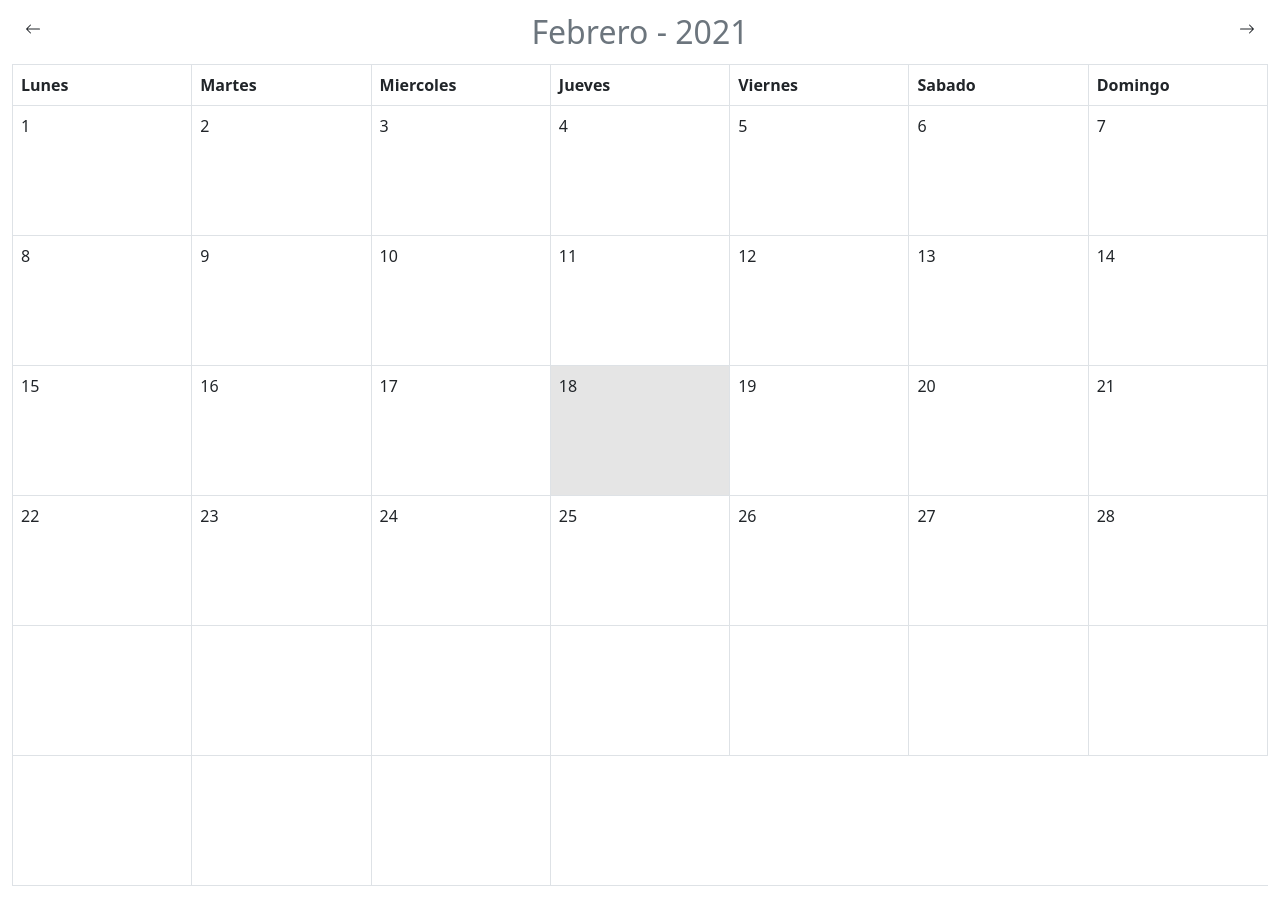
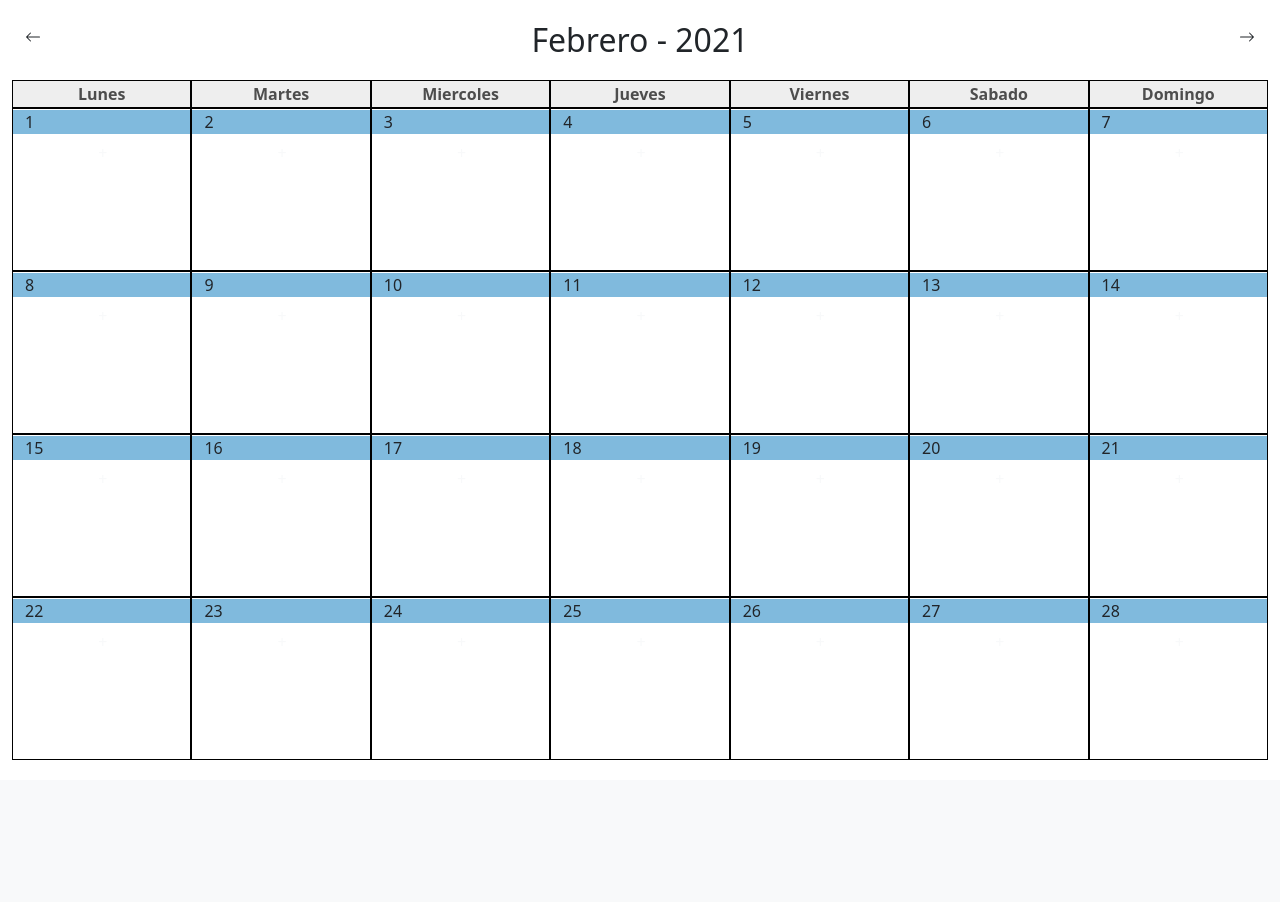
Before and after one commit to Tomi23R/calendario_entrenamientos, a Flask app: page / in a window 1280 px wide. Shown: the part 56-958 px from the top of the page. After the commit the page ends 816 px from the top, so only its background shows below. Run offline with Flask 2, Linux system fonts and the light colour scheme; some libraries are stand-ins or nearby versions.

Commit message:
Calendar format and modal started

```diff
--- a/app/__init__.py
+++ b/app/__init__.py
@@ -1,5 +1,9 @@
 from flask import Flask
+from flask_sqlalchemy import SQLAlchemy
 
 app = Flask(__name__)
+app.config['SQLALCHEMY_TRACK_MODIFICATIONS'] = False
+app.config['SQLALCHEMY_DATABASE_URI'] = 'sqlite:///db.sqlite3'
+db = SQLAlchemy(app)
 
 from app import routes
--- a/app/static/css/calendar.css
+++ b/app/static/css/calendar.css
@@ -1,3 +1,67 @@
-table.calendar td{
-    height: 130px;
+/* Tabla del calendario */
+.divTable{
+	display: table;
+	width: 100%;
+    height: 700px;
 }
+.divTableRow {
+	display: table-row;
+}
+.divTableHeading {
+	background-color: rgb(238, 238, 238);
+	display: table-header-group;
+}
+.divTableCell, .divTableHead {
+	border: 1px solid #000000;
+	display: table-cell;
+	padding: 1px 10px;
+    width: 100px;
+}
+.divTableHeading {
+	background-color:#dedede #4d4d4d;
+	display: table-header-group;
+	font-weight: bold;
+    color: #4d4d4d;
+}
+.divTableFoot {
+	background-color: #EEE;
+	display: table-footer-group;
+	font-weight: bold;
+}
+.divTableBody {
+	display: table-row-group;
+}
+
+.not_active {
+    visibility: hidden;
+}
+
+/* Barra en la que se muestra el dia */
+.dia {
+    background-color: #80badd;
+}
+
+.dia-container {
+    padding-left: 2px;
+    padding-right: 2px;
+}
+
+/* Boton de anadir entrenamiento */
+.anadir-entrenamiento{
+    margin: 1px;
+    background-color: white;
+    width: 100%;
+    border: hidden;
+}
+
+.celda:hover .anadir-entrenamiento{
+    background-color: white;
+    display: inline;
+    border: 1px solid #b5b5b5;
+    color: #4e4d4d;
+}
+
+.anadir-container{
+    padding-left: 3px;
+    padding-right: 3px;
+}
--- a/app/static/js/calendar.js
+++ b/app/static/js/calendar.js
@@ -8,7 +8,7 @@ var getDaysInMonth = function(month,year) {
 function fillCalendar(day, month, year){
     var meses = ['Enero', 'Febrero', 'Marzo', 'Abril', 'Mayo', 'Junio', 'Julio',
                 'Agosto', 'Septiembre', 'Octubre', 'Noviembre', 'Diciembre'];
-    cells = document.querySelectorAll('#calendar-body td');
+    cells = $('.celda');
     var n_days = getDaysInMonth(month, year);
     var first_day = new Date(year, month, 1);
     var day_week = first_day.getDay();
@@ -18,27 +18,41 @@ function fillCalendar(day, month, year){
         var start = 6;
     }
     else{
-        start = day_week - 1;
+        var start = day_week - 1;
     }
 
     // Rellenamos la tabla con los dias de la semana
     for(i = start; i < n_days + start; i++){
-        cells[i].innerText = count;
-        if(count == day){
-            cells[i].className += "table-active";
-        }
+        fecha = count + '-' + month + '-' + year
+        contenido =
+            "<div class='row dia-container'>" +
+                "<div class='col text-left dia'>" + count + "</div>"+
+            "</div>"+
+            "<div class='row'>"+
+                "<div class='col contenido-celda'></div>"+
+            "</div>"+
+            "<div class='row'>"+
+                "<div class='col anadir-container'><button data-date='" + fecha + "' class='btn btn-outline-light anadir-entrenamiento' data-toggle='modal' data-target='#create_training'>+</button></div>"+
+            "</div>";
+        cells[i].innerHTML = contenido;
         count++;
     }
+
+    // Limpiamos las celdas que no tienen contenido
+    for(i = 0; i < start; i++){
+        cells[i].classList.add('not_active');
+    }
+    for(i = n_days + start; i < cells.length; i++){
+        cells[i].classList.add('not_active');
+    }
+
     // Setteamos el mes
     document.getElementById("month").innerText = meses[month] + " - " + year;
 }
 
 function clean_calendar(){
-    cells = document.querySelectorAll('#calendar-body td');
-    for(i = 0; i < cells.length; i++){
-        cells[i].innerText = ''
-        cells[i].className = ''
-    }
+    $('.celda div').remove();
+    $('.celda').removeClass('not_active');
 }
 
 function next_month(){
--- /dev/null
+++ b/app/templates/calendar.html
@@ -0,0 +1,88 @@
+<div class="row mb-3 mt-3">
+    <div class="col">
+        <button id="previous_month" class="btn">
+            <svg xmlns="http://www.w3.org/2000/svg" width="16" height="16" fill="currentColor" class="bi bi-arrow-left" viewBox="0 0 16 16">
+                <path fill-rule="evenodd" d="M15 8a.5.5 0 0 0-.5-.5H2.707l3.147-3.146a.5.5 0 1 0-.708-.708l-4 4a.5.5 0 0 0 0 .708l4 4a.5.5 0 0 0 .708-.708L2.707 8.5H14.5A.5.5 0 0 0 15 8z"/>
+            </svg>
+        </button>
+    </div>
+    <div id="month" class="col text-center fs-2"></div>
+    <div class="col">
+        <button id="next_month" class="btn float-end">
+            <svg xmlns="http://www.w3.org/2000/svg" width="16" height="16" fill="currentColor" class="bi bi-arrow-right" viewBox="0 0 16 16">
+                <path fill-rule="evenodd" d="M1 8a.5.5 0 0 1 .5-.5h11.793l-3.147-3.146a.5.5 0 0 1 .708-.708l4 4a.5.5 0 0 1 0 .708l-4 4a.5.5 0 0 1-.708-.708L13.293 8.5H1.5A.5.5 0 0 1 1 8z"/>
+            </svg>
+        </button>
+    </div>
+</div>
+<div class="row">
+    <div class="divTable">
+        <div class="divTableHeading">
+            <div class="divTableRow">
+                <div class="divTableCell text-center">Lunes</div>
+                <div class="divTableCell text-center">Martes</div>
+                <div class="divTableCell text-center">Miercoles</div>
+                <div class="divTableCell text-center">Jueves</div>
+                <div class="divTableCell text-center">Viernes</div>
+                <div class="divTableCell text-center">Sabado</div>
+                <div class="divTableCell text-center">Domingo</div>
+            </div>
+        </div>
+        <div class="divTableBody">
+            <div class="divTableRow">
+                <div class="divTableCell celda"></div>
+                <div class="divTableCell celda"></div>
+                <div class="divTableCell celda"></div>
+                <div class="divTableCell celda"></div>
+                <div class="divTableCell celda"></div>
+                <div class="divTableCell celda"></div>
+                <div class="divTableCell celda"></div>
+            </div>
+            <div class="divTableRow">
+                <div class="divTableCell celda"></div>
+                <div class="divTableCell celda"></div>
+                <div class="divTableCell celda"></div>
+                <div class="divTableCell celda"></div>
+                <div class="divTableCell celda"></div>
+                <div class="divTableCell celda"></div>
+                <div class="divTableCell celda"></div>
+            </div>
+            <div class="divTableRow">
+                <div class="divTableCell celda"></div>
+                <div class="divTableCell celda"></div>
+                <div class="divTableCell celda"></div>
+                <div class="divTableCell celda"></div>
+                <div class="divTableCell celda"></div>
+                <div class="divTableCell celda"></div>
+                <div class="divTableCell celda"></div>
+            </div>
+            <div class="divTableRow">
+                <div class="divTableCell celda"></div>
+                <div class="divTableCell celda"></div>
+                <div class="divTableCell celda"></div>
+                <div class="divTableCell celda"></div>
+                <div class="divTableCell celda"></div>
+                <div class="divTableCell celda"></div>
+                <div class="divTableCell celda"></div>
+            </div>
+            <div class="divTableRow">
+                <div class="divTableCell celda"></div>
+                <div class="divTableCell celda"></div>
+                <div class="divTableCell celda"></div>
+                <div class="divTableCell celda"></div>
+                <div class="divTableCell celda"></div>
+                <div class="divTableCell celda"></div>
+                <div class="divTableCell celda"></div>
+            </div>
+            <div class="divTableRow">
+                <div class="divTableCell celda"></div>
+                <div class="divTableCell celda"></div>
+                <div class="divTableCell celda"></div>
+                <div class="divTableCell celda"></div>
+                <div class="divTableCell celda"></div>
+                <div class="divTableCell celda"></div>
+                <div class="divTableCell celda"></div>
+            </div>
+        </div>
+    </div>
+</div>
--- /dev/null
+++ b/app/templates/create_training.html
@@ -0,0 +1,19 @@
+<div id="create_training" class="modal" tabindex="-1" role="dialog">
+    <div class="modal-dialog" role="document">
+        <div class="modal-content">
+        <div class="modal-header">
+            <h5 class="modal-title">Crear entrenamiento</h5>
+            <button type="button" class="close" data-dismiss="modal" aria-label="Close">
+            <span aria-hidden="true">&times;</span>
+            </button>
+        </div>
+        <div class="modal-body">
+            <p>Modal body text goes here.</p>
+        </div>
+        <div class="modal-footer">
+            <button type="button" class="btn btn-primary">Save changes</button>
+            <button type="button" class="btn btn-secondary" data-dismiss="modal">Close</button>
+        </div>
+        </div>
+    </div>
+</div>
--- a/app/templates/index.html
+++ b/app/templates/index.html
@@ -12,97 +12,10 @@
 {% endblock %}
 
 {% block content %}
-	<table class="table table-bordered border-secundary caption-top calendar">
-		<caption>
-			<div class="row">
-				<div class="col">
-					<button id="previous_month" class="btn">
-						<svg xmlns="http://www.w3.org/2000/svg" width="16" height="16" fill="currentColor" class="bi bi-arrow-left" viewBox="0 0 16 16">
-							<path fill-rule="evenodd" d="M15 8a.5.5 0 0 0-.5-.5H2.707l3.147-3.146a.5.5 0 1 0-.708-.708l-4 4a.5.5 0 0 0 0 .708l4 4a.5.5 0 0 0 .708-.708L2.707 8.5H14.5A.5.5 0 0 0 15 8z"/>
-						</svg>
-					</button>
-				</div>
-				<div id="month" class="col text-center fs-2"></div>
-				<div class="col">
-					<button id="next_month" class="btn float-end">
-						<svg xmlns="http://www.w3.org/2000/svg" width="16" height="16" fill="currentColor" class="bi bi-arrow-right" viewBox="0 0 16 16">
-							<path fill-rule="evenodd" d="M1 8a.5.5 0 0 1 .5-.5h11.793l-3.147-3.146a.5.5 0 0 1 .708-.708l4 4a.5.5 0 0 1 0 .708l-4 4a.5.5 0 0 1-.708-.708L13.293 8.5H1.5A.5.5 0 0 1 1 8z"/>
-						</svg>
-					</button>
-				</div>
-			</div>
-		</caption>
-		<thead>
-			<th class="col-1" scope="col">Lunes</th>
-			<th class="col-1" scope="col">Martes</th>
-			<th class="col-1" scope="col">Miercoles</th>
-			<th class="col-1" scope="col">Jueves</th>
-			<th class="col-1" scope="col">Viernes</th>
-			<th class="col-1" scope="col">Sabado</th>
-			<th class="col-1" scope="col">Domingo</th>
-		</thead>
-		<tbody id="calendar-body">
-			<!-- Fila 1 del calendario -->
-			<tr>
-				<td></td>
-				<td></td>
-				<td></td>
-				<td></td>
-				<td></td>
-				<td></td>
-				<td></td>
-			</tr>
+	<!-- Calendario de actividades -->
+	{% include 'calendar.html' %}
 
-			<!-- Fila 2 del calendario -->
-			<tr>
-				<td></td>
-				<td></td>
-				<td></td>
-				<td></td>
-				<td></td>
-				<td></td>
-				<td></td>
-			</tr>
+	<!-- Modal de crear entrenamiento -->
+	{% include 'create_training.html' %}
 
-			<!-- Fila 3 del calendario -->
-			<tr>
-				<td></td>
-				<td></td>
-				<td></td>
-				<td></td>
-				<td></td>
-				<td></td>
-				<td></td>
-			</tr>
-
-			<!-- Fila 4 del calendario -->
-			<tr>
-				<td></td>
-				<td></td>
-				<td></td>
-				<td></td>
-				<td></td>
-				<td></td>
-				<td></td>
-			</tr>
-
-			<!-- Fila 5 del calendario -->
-			<tr>
-				<td></td>
-				<td></td>
-				<td></td>
-				<td></td>
-				<td></td>
-				<td></td>
-				<td></td>
-			</tr>
-
-			<!-- Fila 6 del calendario -->
-			<tr>
-				<td></td>
-				<td></td>
-				<td></td>
-			</tr>
-		</tbody>
-	</table>
 {% endblock %}
```
Also changed, not shown: app/models.py (added, +129 -0 lines), app/db.sqlite3 (added).
